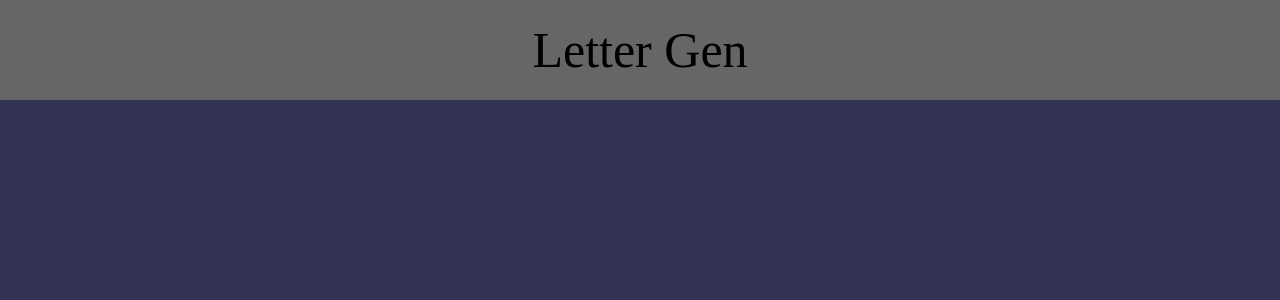
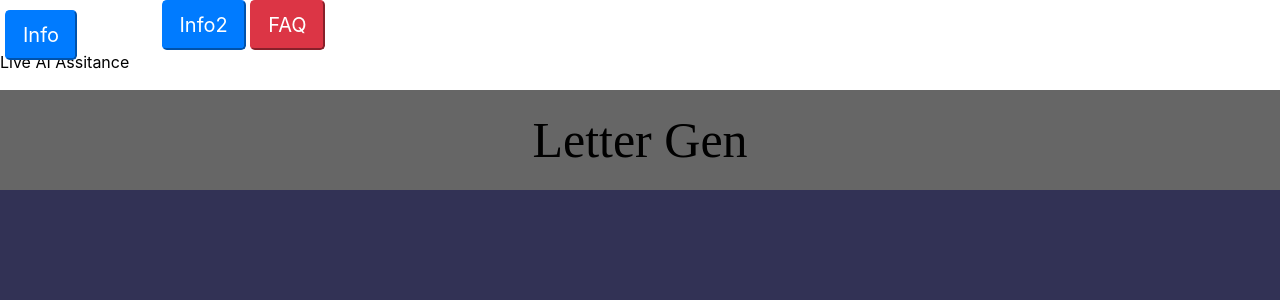
Before and after one commit to EthanV1920/OSTEM-HACKATHON-2024, a React (Create React App) app in the folder lettergen/: page / in a window 1280 px wide. Shown: the top 300 px of the page. Built offline with nearby package versions, Linux system fonts and the light colour scheme; a web font is replaced by a local one.

Commit message:
added css files

```diff
--- a/lettergen/public/index.html
+++ b/lettergen/public/index.html
@@ -1,6 +1,7 @@
 <!DOCTYPE html>
 <html lang="en">
   <head>
+    <link rel="stylesheet" href="styles.css">
     <meta charset="utf-8" />
     <meta name="viewport" content="width=device-width, initial-scale=1" />
     <meta
@@ -14,8 +15,26 @@
 
   </head>
   <body>
+      <div class="container">
+          <button class ="button1 btn-primary btn-lg">Info</button>
+          <button class =" button2 btn-primary btn-lg">Info2</button>
+          <button class ="button3 btn-danger btn-lg">FAQ</button>
+        </div>
+      <div>
+        <p class ='landingText'>Live AI Assitance</p>
+      </div>
+
+
+
+
+
+
+
+
+
     <div id="root"></div>
-    <script src="https://cdn.jsdelivr.net/npm/bootstrap@5.3.3/dist/js/bootstrap.bundle.min.js" integrity="sha384-YvpcrYf0tY3lHB60NNkmXc5s9fDVZLESaAA55NDzOxhy9GkcIdslK1eN7N6jIeHz" crossorigin="anonymous"></script>
-
+    <script src="https://code.jquery.com/jquery-3.4.1.slim.min.js" integrity="sha384-J6qa4849blE2+poT4WnyKhv5vZF5SrPo0iEjwBvKU7imGFAV0wwj1yYfoRSJoZ+n" crossorigin="anonymous"></script>
+    <script src="https://cdn.jsdelivr.net/npm/popper.js@1.16.0/dist/umd/popper.min.js" integrity="sha384-Q6E9RHvbIyZFJoft+2mJbHaEWldlvI9IOYy5n3zV9zzTtmI3UksdQRVvoxMfooAo" crossorigin="anonymous"></script>
+    <script src="https://cdn.jsdelivr.net/npm/bootstrap@4.4.1/dist/js/bootstrap.min.js" integrity="sha384-wfSDF2E50Y2D1uUdj0O3uMBJnjuUD4Ih7YwaYd1iqfktj0Uod8GCExl3Og8ifwB6" crossorigin="anonymous"></script>
   </body>
 </html>
--- /dev/null
+++ b/lettergen/public/styles.css
@@ -0,0 +1,22 @@
+.button1 {
+    position: relative;
+    right: 10vh;
+    top: 10px;
+
+}
+
+.button2 {
+
+
+}
+
+.button3 {
+
+
+}
+
+.landingText p {
+
+size: 10vh;
+
+}
```
